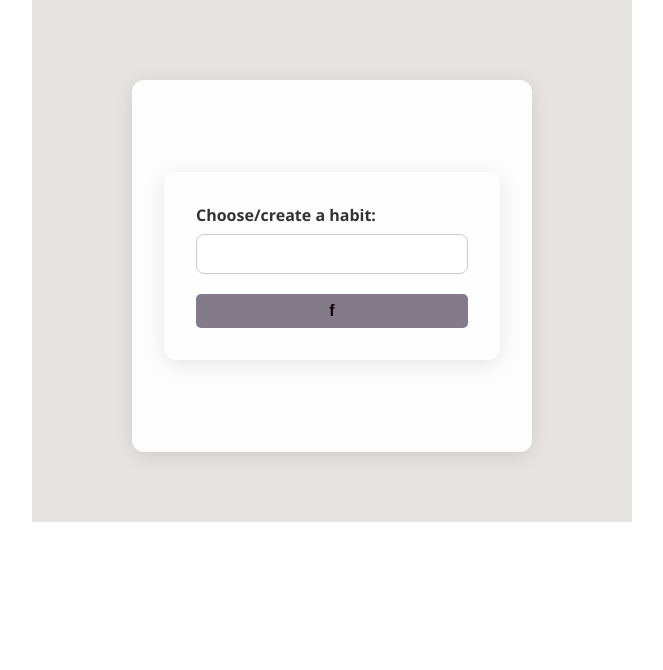
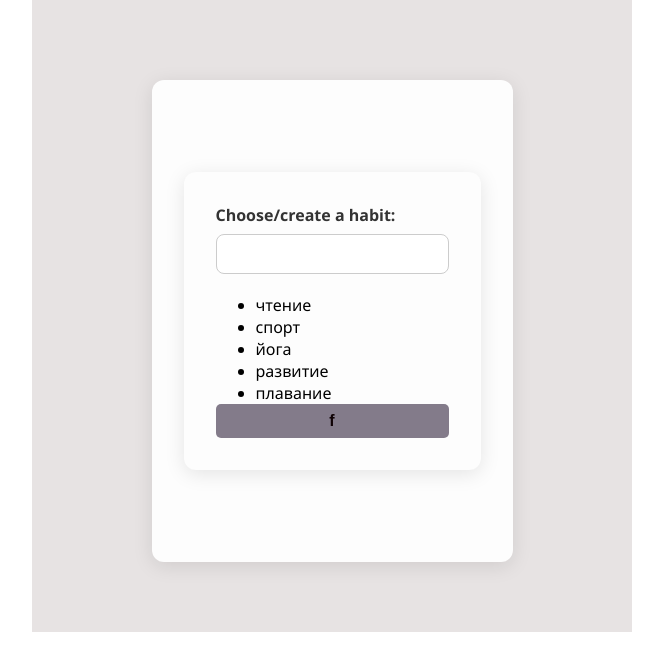
Before and after one commit to Snay110/power, a React (Vite) app in the folder Desktop/React +TS/my-power/: page /first-form-page in a window 1280 px wide. Shown: the top 670 px of the page, without its empty margins (308-971 px from the left). Built offline with nearby package versions, Linux system fonts and the light colour scheme.

Commit message:
feat: сделан вывод списка привычек userHabits

```diff
--- a/Desktop/React +TS/my-power/src/components/fristInput.tsx
+++ b/Desktop/React +TS/my-power/src/components/fristInput.tsx
@@ -26,8 +26,10 @@ export default function EffectHandle() {
     }
   });
 
-  const listitems = Ways.map((person) => <li key={person.id}>...Ways</li>);
-
+  const listItems = Ways.map((person) => <li key={person.id}>{person.label}</li>);
+  const userHabits = habits.map((habit, index) => (
+    <li key={`${index}`}>{habit}</li>
+  ));
   return (
     <section>
       <label htmlFor="habit" id="habit">
@@ -41,6 +43,10 @@ export default function EffectHandle() {
           setHabitInput(e.target.value)
         }
       />
+      <ul>
+        {listItems}
+        {userHabits}
+      </ul>
       <button className="Button" onClick={handleClick}>
         f
       </button>
```
